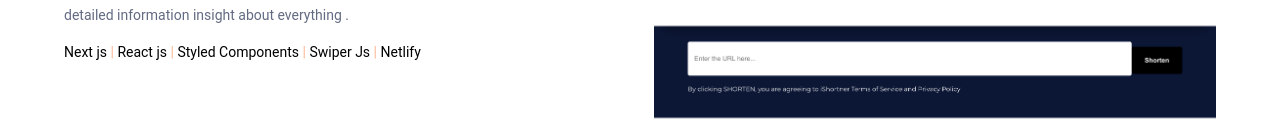
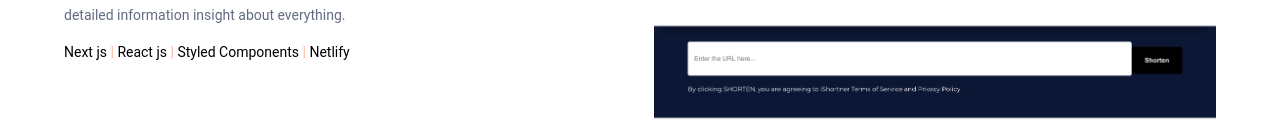
Before and after one commit to blyncnov/portfolioXd, a Next.js app: page / in a window 1280 px wide. Shown: the part 1961-2095 px from the top of the page. Built offline with nearby package versions, Linux system fonts and the light colour scheme.

Commit message:
blyncnov portfolio website redesign project v2

```diff
--- a/components/Projects.jsx
+++ b/components/Projects.jsx
@@ -67,13 +67,12 @@ const Projects = () => {
                                 <br />
                                 <Paragraph color="#636b83">
                                     A web app for Food Website template. Dope Ul recently played best on Youtube,
-                                    and detailed information insight about everything .
+                                    and detailed information insight about everything.
                                 </Paragraph>
                                 <br />
                                 <li>Next js <span> |</span> {" "}
                                     React js <span> |</span>  {" "}
                                     Styled Components  <span> |</span>  {" "}
-                                    Swiper Js <span> |</span>  {" "}
                                     Netlify </li>
                             </Divider>
                             <Divider order="3">
```
